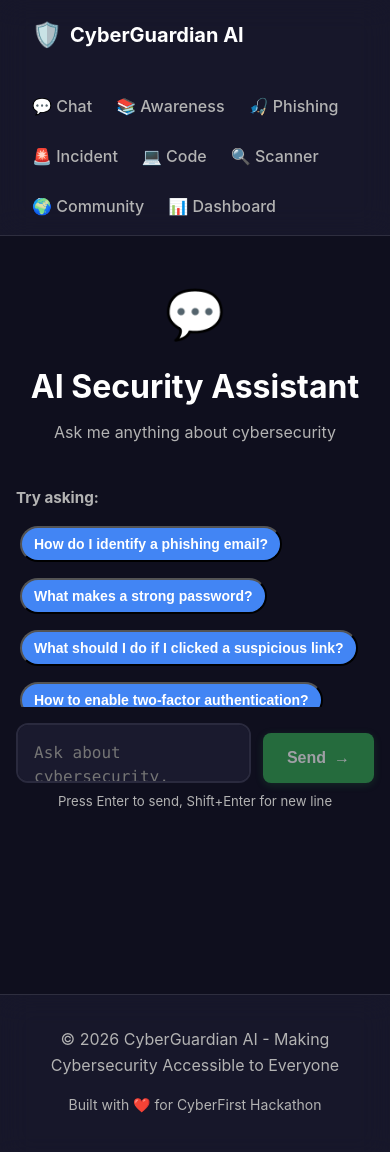
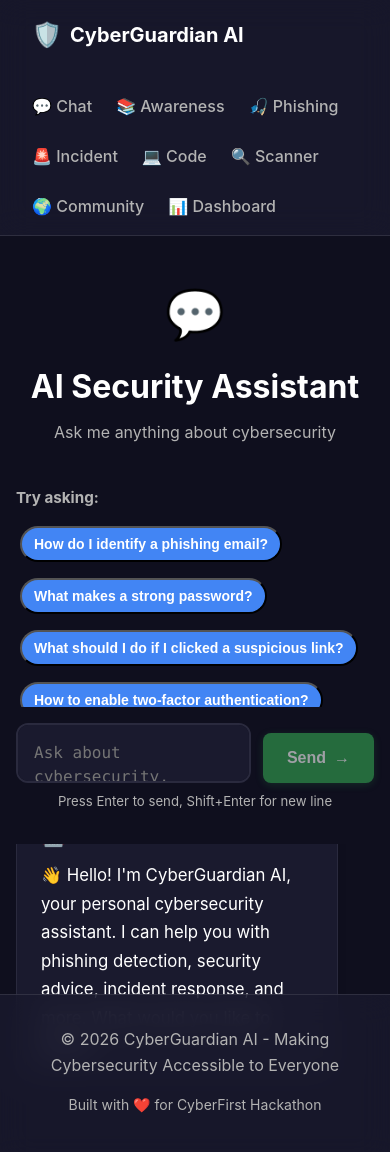
Before and after one commit to mayankranjancoc-byte/cyberguardian, a Next.js app: page /chat in a window 390 px wide. Shown: the top 1152 px of the page. Built offline with nearby package versions, Linux system fonts and the light colour scheme.

Commit message:
Fix chat UI: Add minHeight 500px to fix hidden messages
Issue: Chat messages were clipped/hidden (only 44px visible)
Fix: Added minHeight 500px to messages container
- Messages now fully visible
- Proper scrolling enabled
- No overlap with header/input
- Desktop and mobile compatible

```diff
--- a/app/chat/page.js
+++ b/app/chat/page.js
@@ -114,7 +114,8 @@
                 marginBottom: '1.5rem',
                 display: 'flex',
                 flexDirection: 'column',
-                gap: '1.5rem' /* Increased from 1rem */
+                gap: '1.5rem', /* Increased from 1rem */
+                minHeight: '500px' /* CRITICAL FIX: was only 44px! */
             }}>
                 {messages.map((msg, index) => (
                     <div
```
